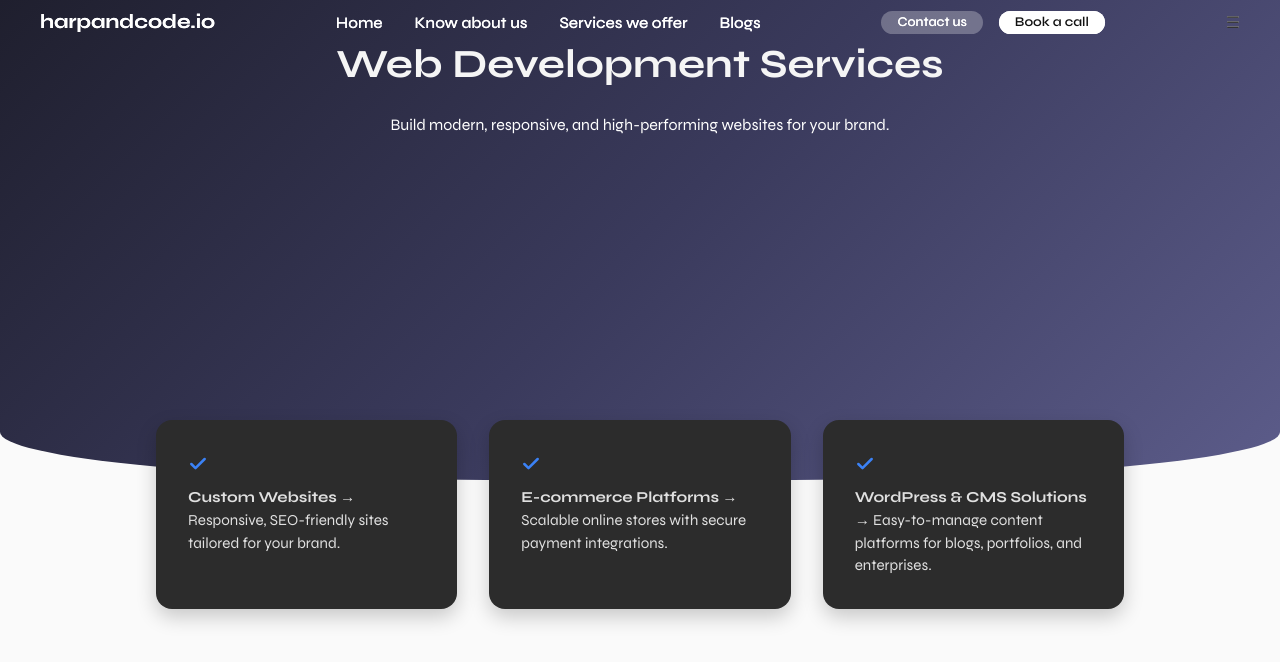
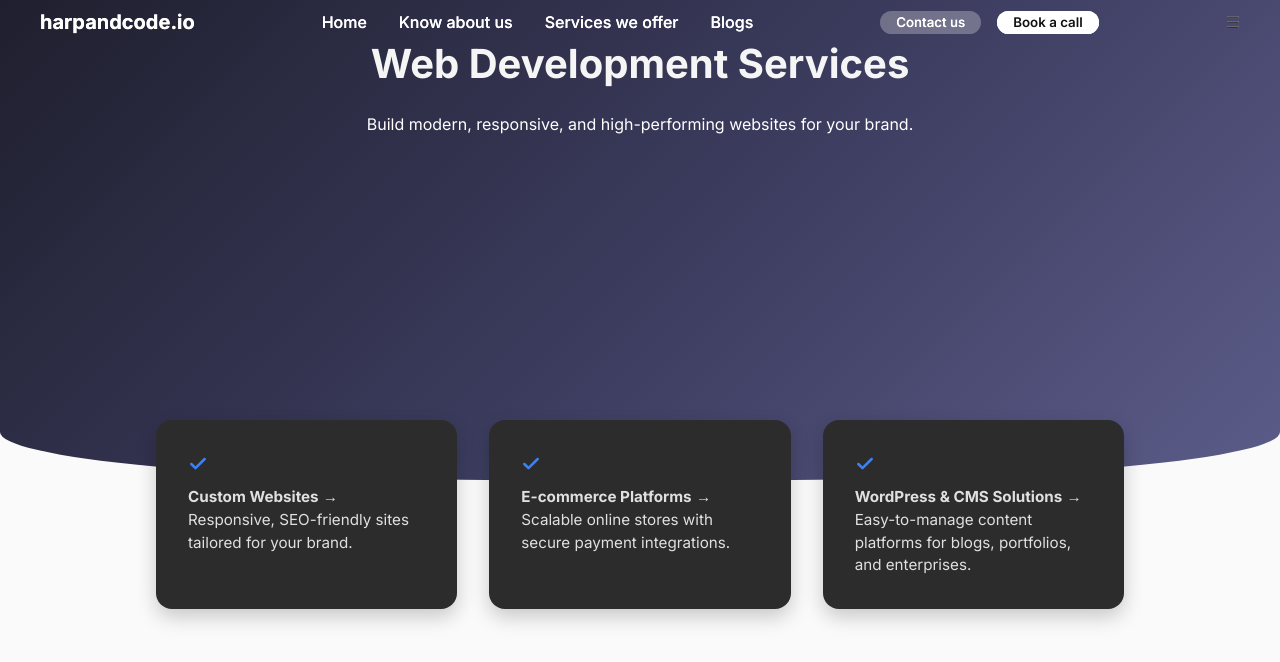
Before and after one commit to dlata29/HarpUAT, a React (Vite) app: page /products/web-development in a window 1280 px wide. Shown: the top 662 px of the page. Built offline with nearby package versions, Linux system fonts and the light colour scheme.

Commit message:
font chnaged

```diff
--- a/index.html
+++ b/index.html
@@ -10,6 +10,9 @@
     <link
       href="https://fonts.googleapis.com/css2?family=Syne:wght@400;500;600;700;800&display=swap"
       rel="stylesheet" />
+    <link
+      href="https://fonts.googleapis.com/css2?family=Inter:wght@100..900&display=swap"
+      rel="stylesheet" />
   </head>
   <body>
     <div id="root"></div>
--- a/src/index.css
+++ b/src/index.css
@@ -3,7 +3,8 @@
   margin: 0;
   padding: 0;
   box-sizing: border-box;
-  font-family: "Syne", sans-serif;
+  /* font-family: "Syne", sans-serif; */
+  font-family: "Inter", sans-serif;
 }
 
 body {
```
